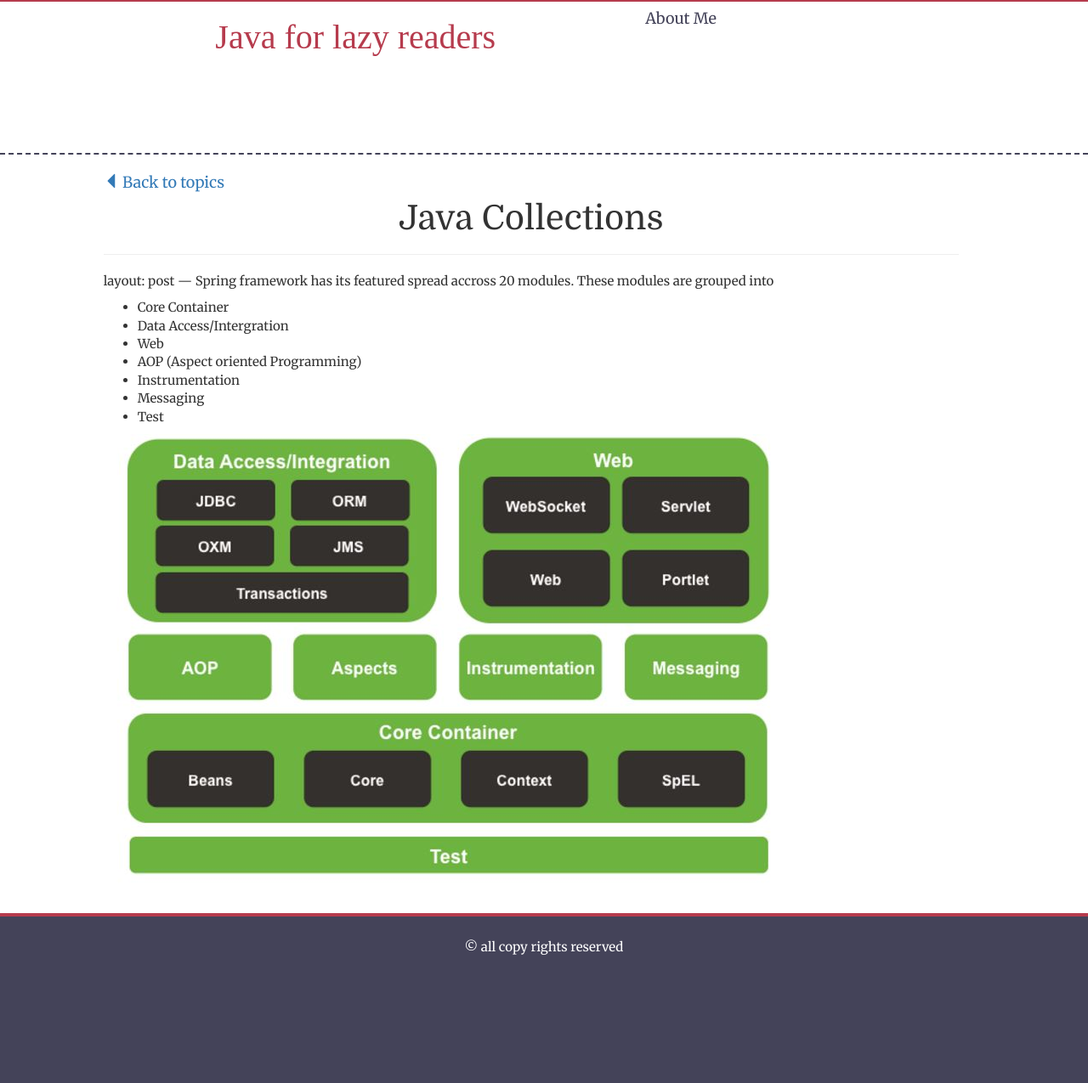
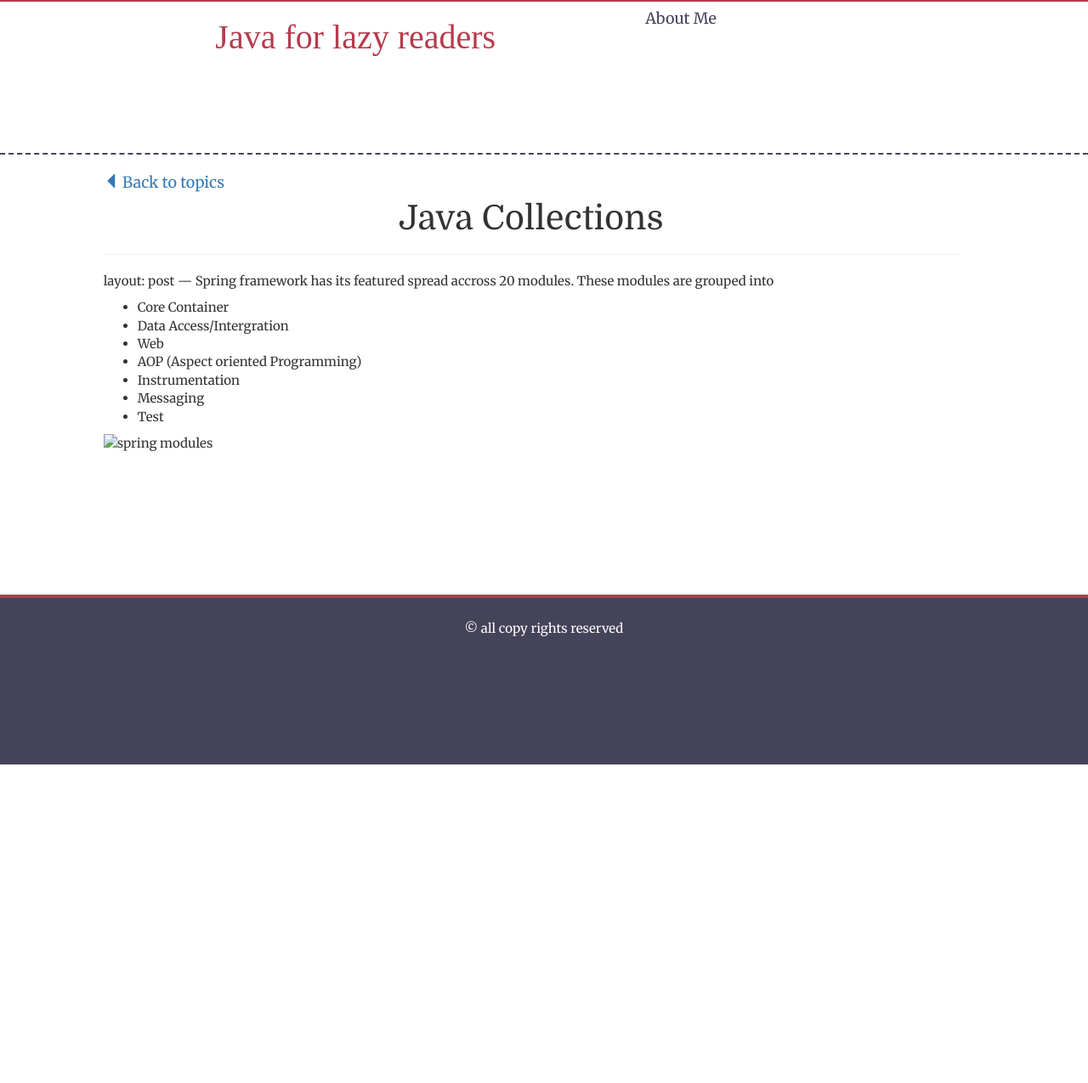
Before and after one commit to deepaksama/deepaksama.github.io, a Jekyll site: the page built from _posts/springcore/2017-03-04-Spring-Core-Tutorial.md, in a window 1280 px wide. Shown: the whole page at 85% size. Built offline with Jekyll 4.4.1, drawn with Linux system fonts in a browser that asks for light colours; nearby versions of some CDN libraries; some web fonts are replaced; after the commit the page ends 900 px from its top, so only the background shows below that.

Commit message:
Updated 2017-03-04-Spring-Core-Tutorial.md

```diff
--- a/_posts/springcore/2017-03-04-Spring-Core-Tutorial.md
+++ b/_posts/springcore/2017-03-04-Spring-Core-Tutorial.md
@@ -17,4 +17,4 @@ Spring framework has its featured spread accross 20 modules.  These modules are
 * Messaging
 * Test
 
-![spring modules]({{site.baseurl}}/resources/images/spring-framework-modules.JPG)
+![spring modules]({{site.baseurl}}resources/images/spring-framework-modules.JPG)
```
